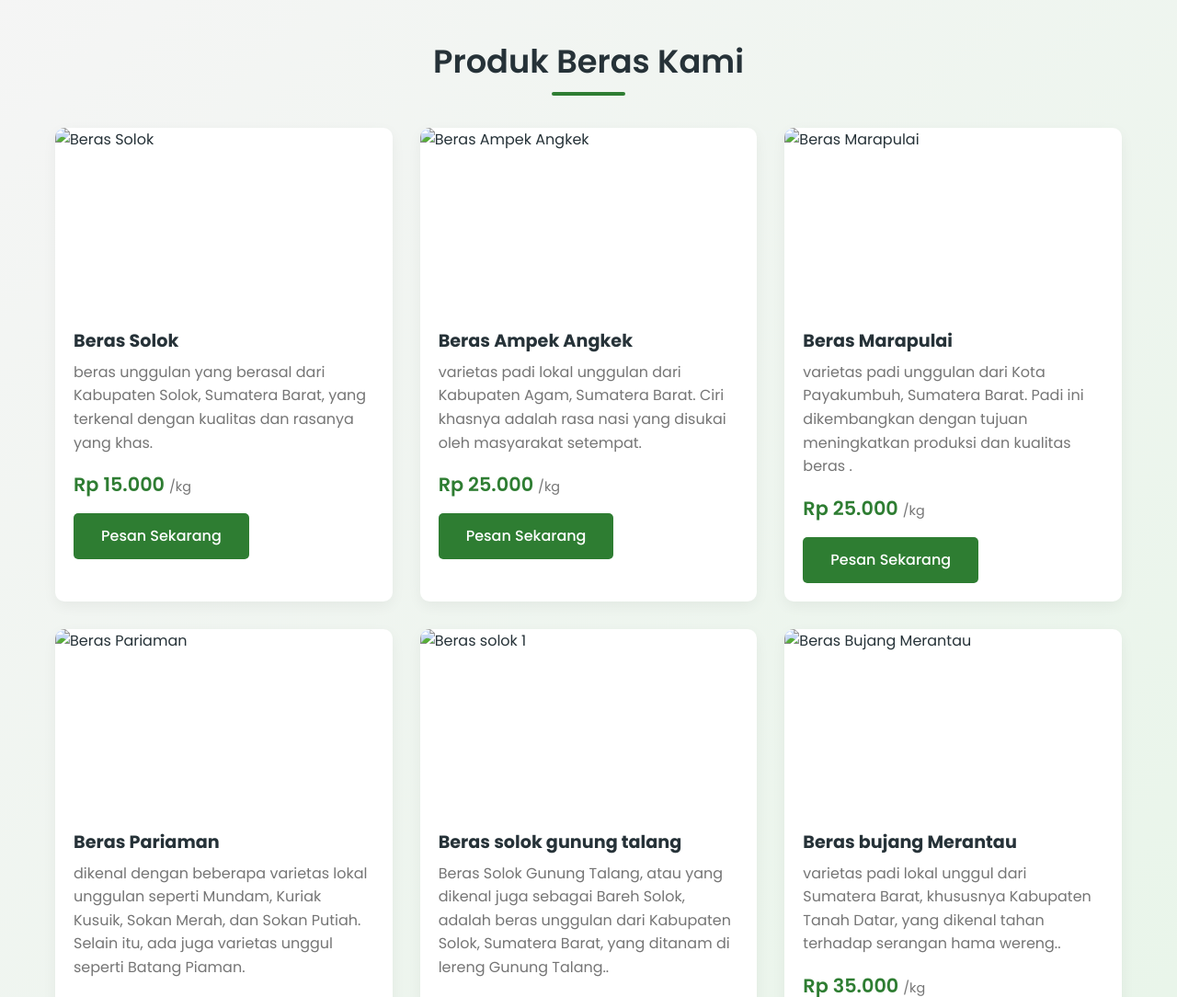
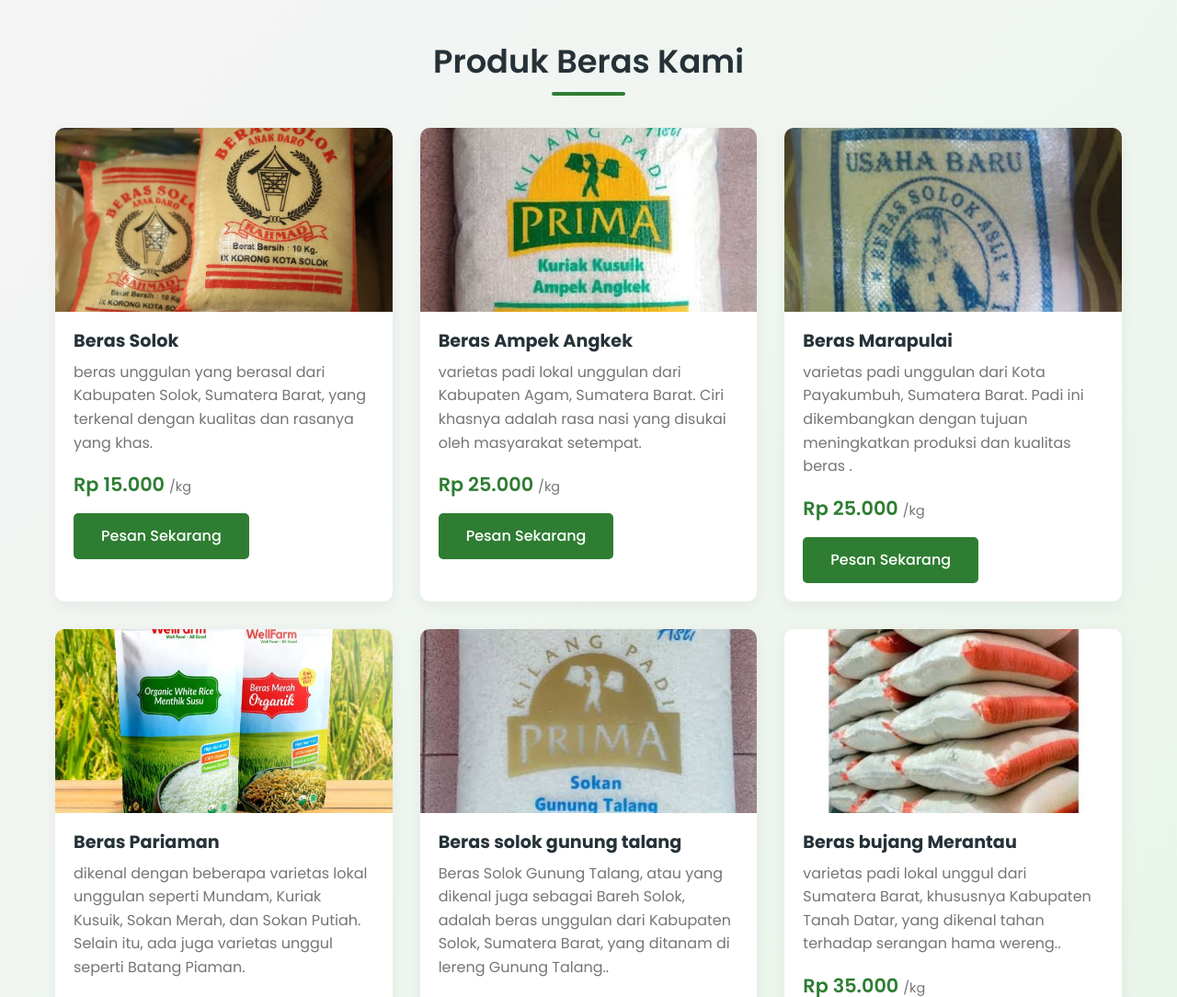
Before and after one commit to vidiaja/landing-page-beras, a plain HTML site: page index.html in a window 1280 px wide. Shown: the part 1240-2324 px from the top of the page at 92% size. Drawn offline with Linux system fonts and the light colour scheme.

Commit message:
Update index.html

```diff
--- a/index.html
+++ b/index.html
@@ -93,7 +93,7 @@
             <div class="products-grid">
                 <div class="product-card">
                     <div class="product-image">
-                        <img src="./gambar/beras_solok.jpg" alt="Beras Solok">
+                        <img src="./beras_solok.jpg" alt="Beras Solok">
                     </div>
                     <div class="product-info">
                         <h3 class="product-title">Beras Solok</h3>
@@ -104,7 +104,7 @@
                 </div>
                 <div class="product-card">
                     <div class="product-image">
-                        <img src="./gambar/beras_agam.jpg" alt="Beras Ampek Angkek">
+                        <img src="./beras_agam.jpg" alt="Beras Ampek Angkek">
                     </div>
                     <div class="product-info">
                         <h3 class="product-title">Beras Ampek Angkek</h3>
@@ -116,7 +116,7 @@
 
                 <div class="product-card">
                     <div class="product-image">
-                        <img src="./gambar/beras_bukit_tinggi.jpg" alt="Beras Marapulai">
+                        <img src="./beras_bukit_tinggi.jpg" alt="Beras Marapulai">
                     </div>
                     <div class="product-info">
                         <h3 class="product-title">Beras Marapulai</h3>
@@ -127,7 +127,7 @@
                 </div>
                 <div class="product-card">
                     <div class="product-image">
-                        <img src="./gambar/beras_pariaman1.jpg" alt="Beras Pariaman">
+                        <img src="./beras_pariaman1.jpg" alt="Beras Pariaman">
                     </div>
                     <div class="product-info">
                         <h3 class="product-title">Beras Pariaman</h3>
@@ -138,7 +138,7 @@
                 </div>
                 <div class="product-card">
                     <div class="product-image">
-                        <img src="./gambar/beras_solok_1.jpg" alt="Beras solok 1">
+                        <img src="./beras_solok_1.jpg" alt="Beras solok 1">
                     </div>
                     <div class="product-info">
                         <h3 class="product-title">Beras solok gunung talang</h3>
@@ -149,7 +149,7 @@
                 </div>
                 <div class="product-card">
                     <div class="product-image">
-                        <img src="./gambar/tanah_datar.jpg" alt="Beras Bujang Merantau">
+                        <img src="./tanah_datar.jpg" alt="Beras Bujang Merantau">
                     </div>
                     <div class="product-info">
                         <h3 class="product-title">Beras bujang Merantau</h3>
```
